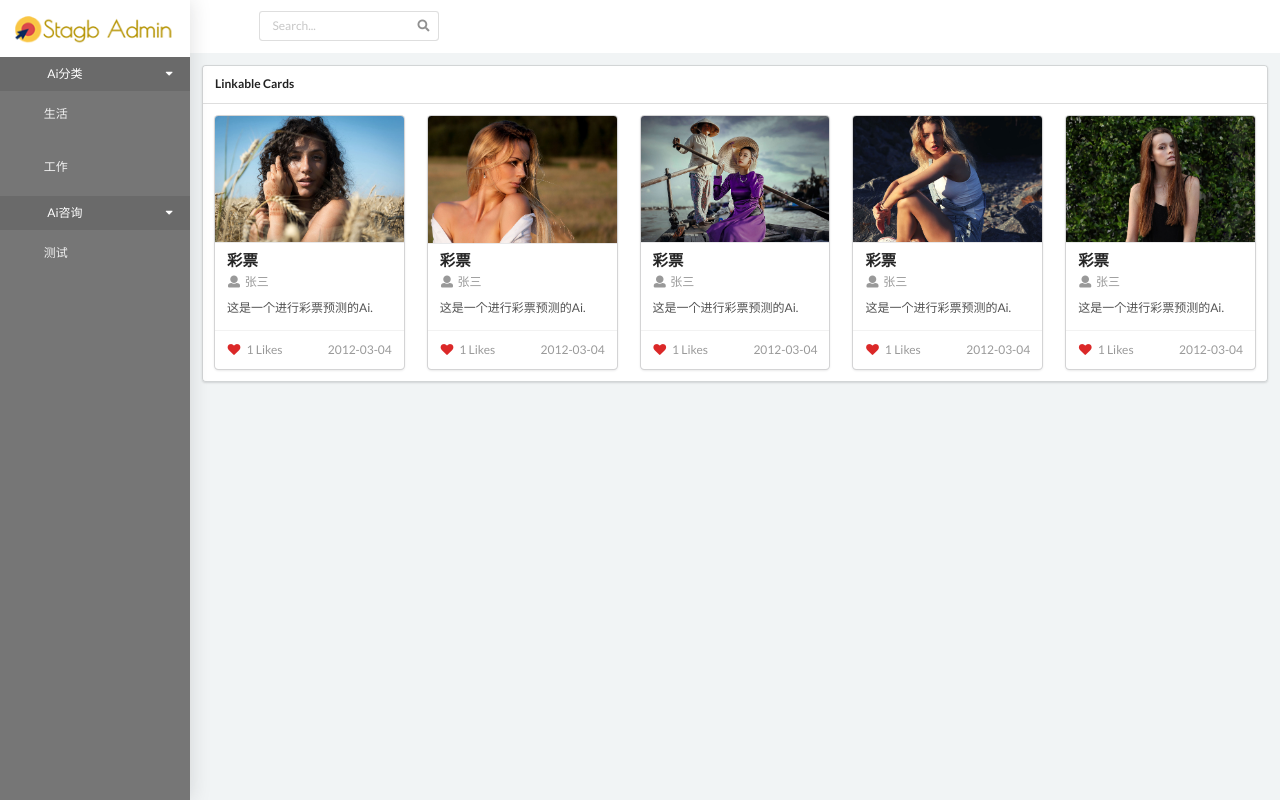
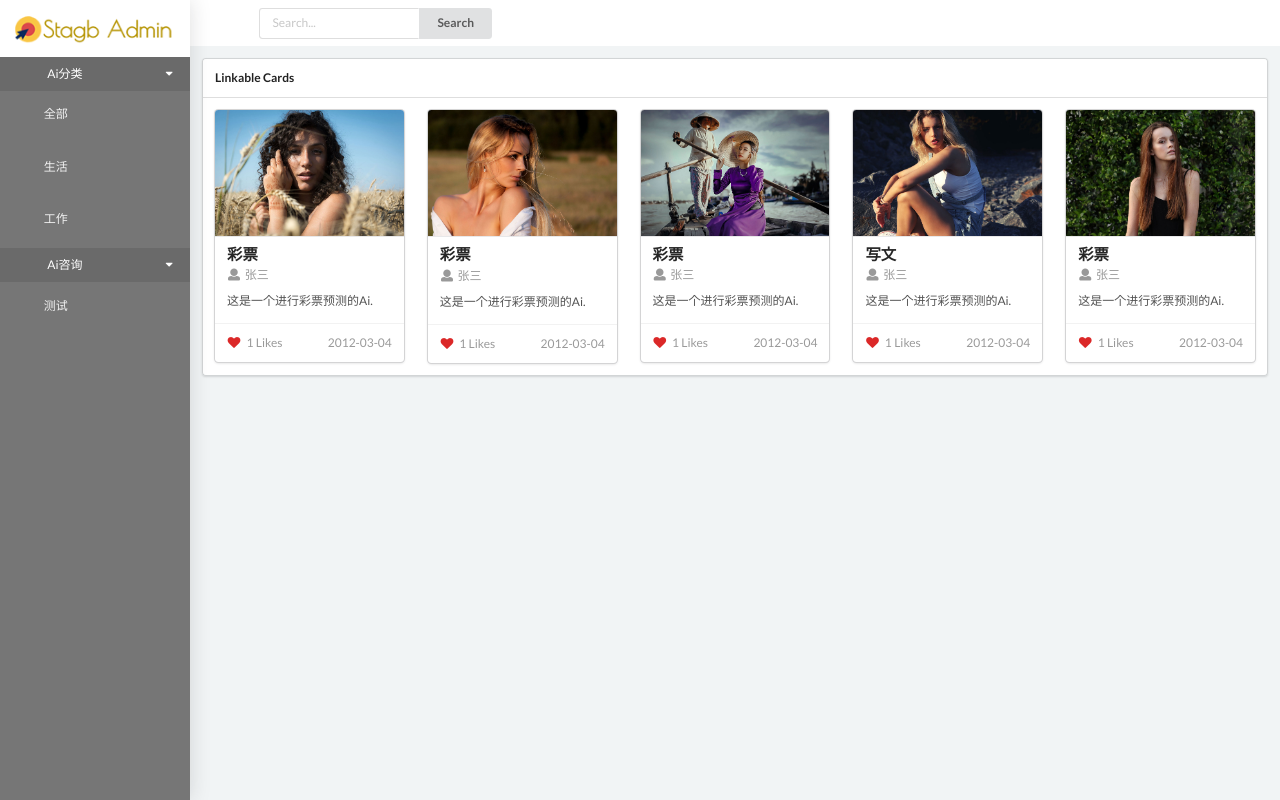
Before and after one commit to mingziday/awesomeai, a Vue app: page / in a window 1280 px wide. Built offline with nearby package versions, Linux system fonts and the light colour scheme; a web font is replaced by a local one.

Commit message:
setup gh-pages

```diff
--- a/package.json
+++ b/package.json
@@ -16,6 +16,7 @@
   "devDependencies": {
     "@vitejs/plugin-vue": "^4.5.2",
     "gh-pages": "^6.1.0",
+    "pinia": "^2.1.7",
     "semantic-ui-css": "^2.5.0",
     "vite": "^5.0.10"
   }
--- a/src/App.vue
+++ b/src/App.vue
@@ -1,20 +1,43 @@
 <script setup>
-import AiList from './components/AiList.vue';
-import AiMenu from './components/AiMenu.vue';
-import AiSearch from './components/AiSearch.vue';
-
-
-
 </script>
 
 <template>
 
 <AiMenu/>
 <AiSearch/>
-<AiList/>
+<Suspense>
+    <template v-slot:default>
+        <AiList/>
+    </template>
+    <template v-slot:fallback>
+        <div class="ui segment">
+            <div class="ui active inverted dimmer">
+                <div class="ui large text loader">Loading</div>
+            </div>
+            <p></p>
+            <p></p>
+            <p></p>
+            <p></p>
+        </div>
+    </template>
+</Suspense>
+
 
 </template>
+<script>
+import AiMenu from './components/AiMenu.vue';
+import AiSearch from './components/AiSearch.vue';
+import { defineAsyncComponent } from 'vue';
+const AiList = defineAsyncComponent(()=>import("./components/AiList.vue"))
+export default {
+    setup(){
 
+    },
+    components: {
+        AiList,AiMenu,AiSearch
+    }
+}
+</script>
 <style scoped>
 
 </style>
--- a/src/components/Ai.vue
+++ b/src/components/Ai.vue
@@ -19,7 +19,7 @@
             {{aiInfo.date}}
         </span>
         <span>
-            <i class="heart red icon"></i>
+            <i class="heart red icon" @click="onLike(aiInfo.id)"></i>
             {{aiInfo.likes}}  Likes
         </span>
     </div>
@@ -31,10 +31,17 @@
 
 </style>
 <script>
+import { useAiStore } from '@/store/ai.js'
 export default {
     props: ['aiInfo'],
     setup() {
-
+        function onLike(id) {
+            const store = useAiStore();
+            store.like(id);
+        }
+        return {
+            onLike
+        }
     },
 
 }
--- a/src/components/AiList.vue
+++ b/src/components/AiList.vue
@@ -25,18 +25,13 @@
 
 
 <script set up >
-import { ref,reactive } from 'vue'
-import {origAis} from './seed.js'
-import Ai from './Ai.vue';
+import { useAiStore } from '@/store/ai.js'
+import Ai from './Ai.vue'
+import { storeToRefs } from 'pinia'
 export default {
-    props: ['aiInfo'],
     setup() {
-        const aiList = reactive(origAis);
-        function increment() {
-            // 在 JavaScript 中需要 .value
-            // count.value++
-        }
-        // 不要忘记同时暴露 increment 函数
+        const {aiList} = storeToRefs(useAiStore());
+        console.log(aiList);
         return {
             aiList,
         };
--- a/src/components/AiMenu.vue
+++ b/src/components/AiMenu.vue
@@ -13,12 +13,17 @@
                     <i class="ion-speedometer titleIcon icon"></i> Ai分类 <i class="dropdown icon"></i>
                 </a>
                 <div class="content active">
-                <a class="item transition visible" href="index.html">
+                <a class="item transition visible" @click="getAiByCategory()">
+                    全部
+                </a>
+                </div>
+                <div class="content active">
+                <a class="item transition visible" @click="getAiByCategory('fun')">
                     生活
                 </a>
                 </div>
                 <div class="content active">
-                <a class="item transition visible" href="index.html">
+                <a class="item transition visible" @click="getAiByCategory('work')">
                     工作
                 </a>
                 </div>
@@ -43,16 +48,15 @@
 
 </style>
 <script>
+import { useAiStore} from '@/store/ai.js'
 export default {
-  name: "AiMenu",
-  data(){
+  setup(){
+    function getAiByCategory(cate){
+      const sore = useAiStore();
+      sore.category(cate);
+    }
     return {
-      titel:'',
-    }
-  },
-  methods:{
-    search(){
-
+      getAiByCategory
     }
   }
 }
--- a/src/components/AiSearch.vue
+++ b/src/components/AiSearch.vue
@@ -10,9 +10,9 @@
             <i class="ion-navicon-round big icon"></i>
         </a>
         <div class="item ui colhidden">
-            <div class="ui icon input">
-                <input type="text" placeholder="Search...">
-                <i class="search icon"></i>
+            <div class="ui action input">
+                <input type="text" placeholder="Search..." v-model="title">
+                <button class="ui button" @click="search">Search</button>
             </div>
         </div>
 
@@ -21,16 +21,17 @@
  </div>
 </template>
 <script>
+import { useAiStore} from '@/store/ai.js'
+import { ref } from  'vue'
 export default {
-  name: "AiSearch",
-  data(){
+  setup(){
+    const title = ref('');
+    function search(){
+      const sore = useAiStore();
+      sore.search(title.value);
+    }
     return {
-      titel:'',
-    }
-  },
-  methods:{
-    search(){
-
+      title,search
     }
   }
 }
--- a/src/main.js
+++ b/src/main.js
@@ -2,6 +2,9 @@ import 'semantic-ui-css/semantic.min.css';//这两个css的引用先后要注意
 import './assets/main.css'
 import './assets/ionicons.min.css'
 import { createApp } from 'vue'
+import { createPinia } from 'pinia'
 import App from './App.vue'
 
-createApp(App).mount('#app')
+const app = createApp(App)
+app.use(createPinia())
+app.mount('#app')
--- /dev/null
+++ b/src/store/ai.js
@@ -0,0 +1,38 @@
+import { defineStore } from "pinia";
+import { origAis } from "./seed.js";
+export const useAiStore = defineStore(
+{
+    id : 'ai',
+    state:() => {
+        const aiList = JSON.parse(JSON.stringify(origAis)).sort((a,b)=>(b.likes-a.likes));
+        return {
+            aiList
+        }
+    },
+    actions:{
+        search(msg){
+            console.log(msg);
+            if(!msg){
+                this.aiList = JSON.parse(JSON.stringify(origAis)).sort((a,b)=>(b.likes-a.likes));
+            } else {
+                this.aiList = origAis.filter((ai)=>ai.name.includes(msg));//考虑是否应该用orgAis
+            }
+        },
+        like(aiId){
+            this.aiList = this.aiList.map((ai)=>{
+                if (ai.id === aiId){
+                    ai.likes = ai.likes + 1;
+                }
+                return ai;
+            });
+            this.aiList = origAis.sort((a,b)=>(b.likes-a.likes));//考虑是否应该用orgAis
+        },
+        category(cate){
+            if(!cate){
+                this.aiList = JSON.parse(JSON.stringify(origAis)).sort((a,b)=>(b.likes-a.likes));
+            } else {
+                this.aiList = origAis.filter((ai)=>ai.category === cate);
+            }
+        }
+    }
+})
--- a/src/components/seed.js
+++ b/src/store/seed.js
@@ -31,13 +31,13 @@ export const origAis = [
     },
     {
       id: 4,
-      name: '彩票',
+      name: '写文',
       description: '这是一个进行彩票预测的Ai.',
       auther: '张三',
       likes: 1,
       imageUrl: 'static/gallery/images4.jpg',
       date: '2012-03-04',
-      category: 'work',
+      category: 'fun',
     },
     {
       id: 5,
@@ -47,6 +47,6 @@ export const origAis = [
       likes: 1,
       imageUrl: 'static/gallery/images5.jpg',
       date: '2012-03-04',
-      category: 'work',
+      category: 'fun',
     },
   ];
```
Also changed, not shown: 1 other file (tests, documents, lock files or other folders).
